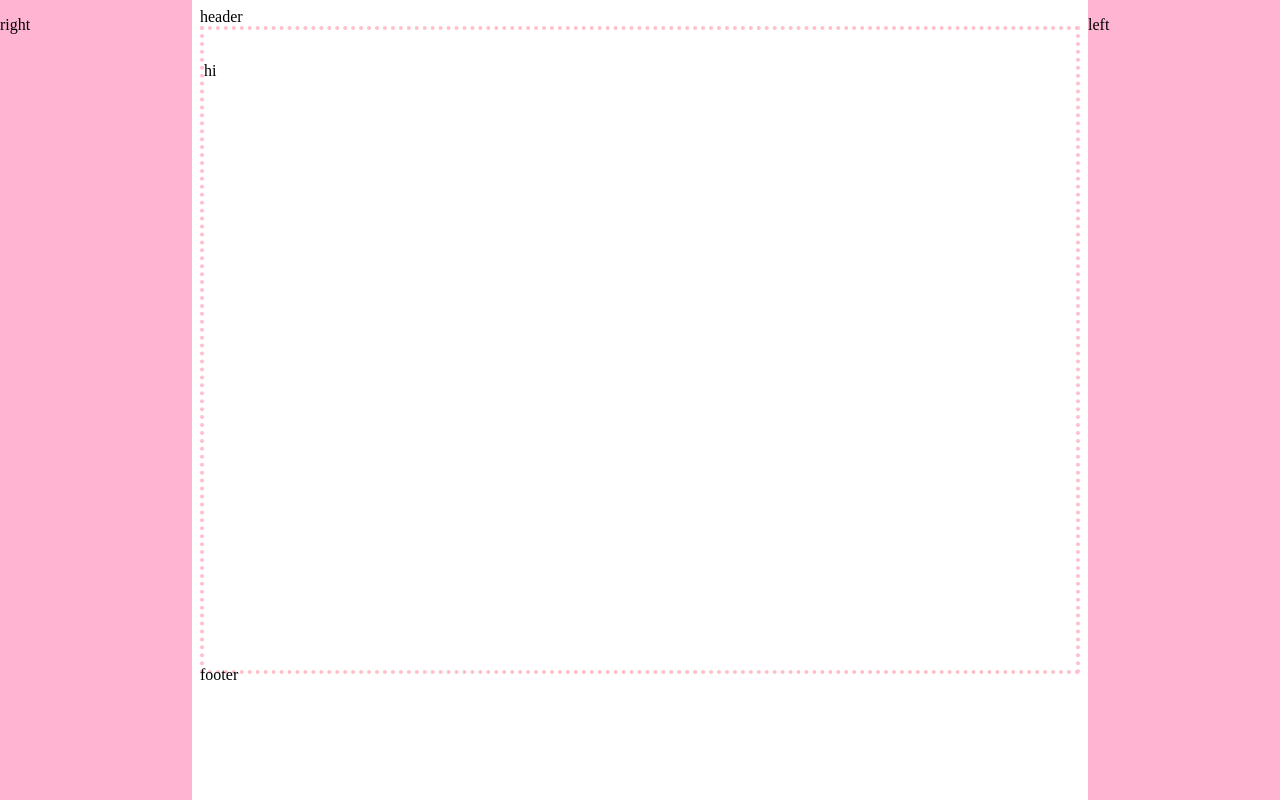
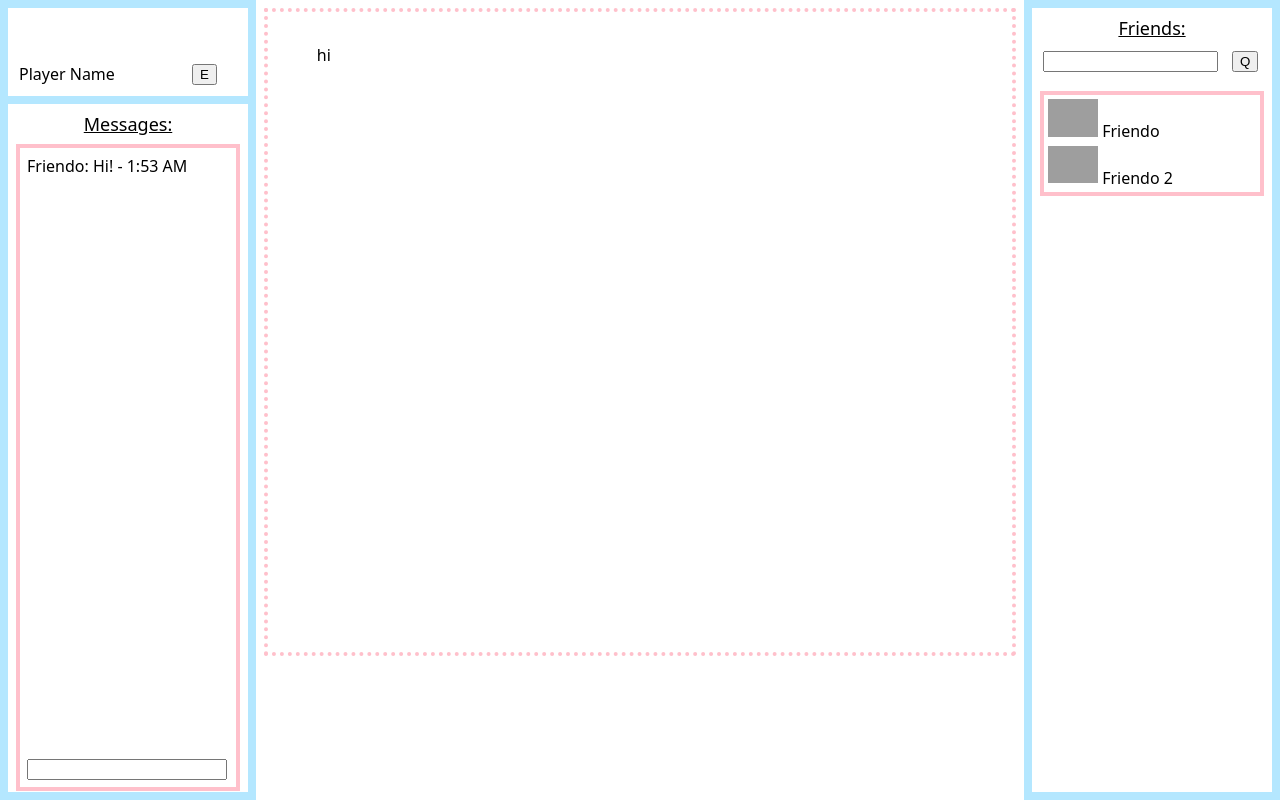
Before and after one commit to mhtang613/tomogotchi, a Django app: page /test in a window 1280 px wide. Run offline with Django 4.2, Linux system fonts and the light colour scheme; grey boxes are pictures that could not be loaded.

Commit message:
implemented side panels for my house and other house

```diff
--- a/tomogotchi/static/base.css
+++ b/tomogotchi/static/base.css
@@ -1,28 +1,35 @@
 /* Base CSS goes here */
+body {
+    font-family: system-ui;
+}
 
 .sidebar {
     height: 100%; /* 100% Full-height */
-    width: 15vw; /* 0 width - changeable this with JavaScript */
+    width: 20vw; /* 0 width - changeable this with JavaScript */
     position: fixed; /* Stay in place */
     z-index: 1; /* Stay on top */
-    background-color: #ffb4d2; /* Black*/
-    padding-top: 2vh; /* Place content 2% viewport height from the edges */
     /* transition: 0.5s; /* 0.5 second transition effect to slide in the sidebar */
+}
+
+.sidebar-container {
+    padding: 1vh;
+    border: #b4e7ff solid 1vh;
+    height: 96vh;
+}
+
+#sidebar_left {
+    top: 0;
+    left: 0;
 }
 
 #sidebar_right {
     top: 0;
-    left: 0;
-}
-
-#sidebar_left {
-    top: 0;
-    left: 85vw;
+    left: 80vw;
 }
 
 .container {
-    margin-left: 15vw;
-    margin-right: 15vw;
+    margin-left: 20vw;
+    margin-right: 20vw;
 }
 
 #room {
@@ -41,6 +48,7 @@
     border-style: dotted;
     border-width: 0.5vh;
     padding: 0vh;
+    overflow: hidden;
 }
 
 #grid-container > .gridlines {
@@ -49,7 +57,6 @@
     border-color: pink;
     border-style: dotted;
     border-width: 0.1vh;
-    text-align: center;
 }
 
 #grid-container > .gridlines:hover {
@@ -58,4 +65,62 @@
 
 .item1 {
     grid-area: 2 / 1 / span 2 / span 3;
+    text-align: center;
 }
+
+#player-info {
+    height: 9vh;
+    width: 100%;
+    outline-offset: 1vh;
+    outline: #b4e7ff solid 1vh;
+}
+
+#message-area {
+    height: 80vh;
+    width: 100%;
+    margin-top: 3vh;
+}
+
+.label {
+    text-decoration: underline;
+    font-size: large;
+    text-align: center;
+}
+
+#messages-box {
+    margin-top: 1vh;
+    border: pink solid 0.5vh;
+    padding: 0.5vh;
+    height: 100%;
+    width: 100%;
+}
+
+tbody {
+    vertical-align: bottom;
+}
+
+#messages-list {
+    height: 74vh;
+    vertical-align: bottom;
+}
+
+input {
+    width: 95%;
+    margin-top: 1vh;
+}
+
+#search-friend-input {
+    width: 90%;
+}
+
+#friends-list {
+    height: 100%;
+    display: grid;
+    align-content: baseline;
+    grid-template-columns: auto;
+    gap: 0.5vh;
+    overflow: hidden;
+    margin-top: 2vh;
+    border: pink solid 0.5vh;
+    padding: 0.5vh;
+}
--- a/tomogotchi/templates/base.html
+++ b/tomogotchi/templates/base.html
@@ -35,12 +35,12 @@
     <body>
         <!-- The sidebar -->
         <div class="sidebar" id="sidebar_left">
-            left
+            {% block leftside %}
+            {% endblock %}
         </div>
 
         <div class="container">
             <div id="header">
-                header
                 {% block header %}
                 {% endblock %}
             </div>
@@ -51,7 +51,6 @@
                 </div>
             </div>
             <div id="footer">
-                footer
                 {% block footer %}
                 {% endblock %}
             </div>
@@ -59,7 +58,8 @@
 
         <!-- The sidebar -->
         <div class="sidebar" id="sidebar_right">
-            right
+            {% block rightside %}
+            {% endblock %}
         </div>
 
     </body>
--- /dev/null
+++ b/tomogotchi/templates/other_home.html
@@ -0,0 +1,76 @@
+{% extends "base.html" %}
+
+{% block leftside %}
+<div class="sidebar-container">
+    <table id="player-info">
+        <tr>
+            <td id="player-name">
+                Player Name
+            </td>
+            <td id="edit-name-button">
+                <button> E </button>
+            </td>
+        </tr>
+    </table>
+    <div id="message-area">
+        <div id="messages-label" class="label">
+            Messages:
+        </div>
+        <table id="messages-box">
+            <tbody>
+                <tr>
+                    <td>
+                        <div id="messages-list">
+                            <span> Friendo: </span>
+                            <span> Hi! </span>
+                            <span class="timestamp"> - 1:53 AM </span>
+                        </div>
+                    </td>
+                </tr>
+                <tr>
+                    <td>
+                        <input type="text" id="message-input">
+                    </td>
+                </tr>
+            </tbody>
+        </table>
+    </div>
+</div>
+{% endblock %}
+
+{% block header %}
+
+{% endblock %}
+
+{% block footer %}
+{% endblock %}
+
+{% block rightside %}
+<div class="sidebar-container">
+    <div id="friends">
+        <div id="friends-label" class="label">
+            Friends:
+        </div>
+        <table>
+            <tr>
+                <td>
+                    <input type="text" id="search-friend-input">
+                </td>
+                <td>
+                    <button type="submit" id="search-friend-button">Q</button>
+                </td>
+            </tr>
+        </table>
+        <div id="friends-list">
+            <div id="friend-example-1">
+                <img src="https://images.unsplash.com/photo-1608848461950-0fe51dfc41cb?auto=format&fit=crop&q=80&w=1000&ixlib=rb-4.0.3&ixid=M3wxMjA3fDB8MHxleHBsb3JlLWZlZWR8MXx8fGVufDB8fHx8fA%3D%3D" width="50">
+                <a> Friendo </a>
+            </div>
+            <div id="friend-example-1">
+                <img src="https://images.unsplash.com/photo-1608848461950-0fe51dfc41cb?auto=format&fit=crop&q=80&w=1000&ixlib=rb-4.0.3&ixid=M3wxMjA3fDB8MHxleHBsb3JlLWZlZWR8MXx8fGVufDB8fHx8fA%3D%3D" width="50">
+                <a> Friendo 2 </a>
+            </div>
+        </div>
+    </div>
+</div>
+{% endblock %}
--- a/tomogotchi/views.py
+++ b/tomogotchi/views.py
@@ -4,4 +4,4 @@ from django.shortcuts import render
 
 def test_html(request):
     context = {}
-    return render(request, 'base.html', context)
+    return render(request, 'other_home.html', context)
```
